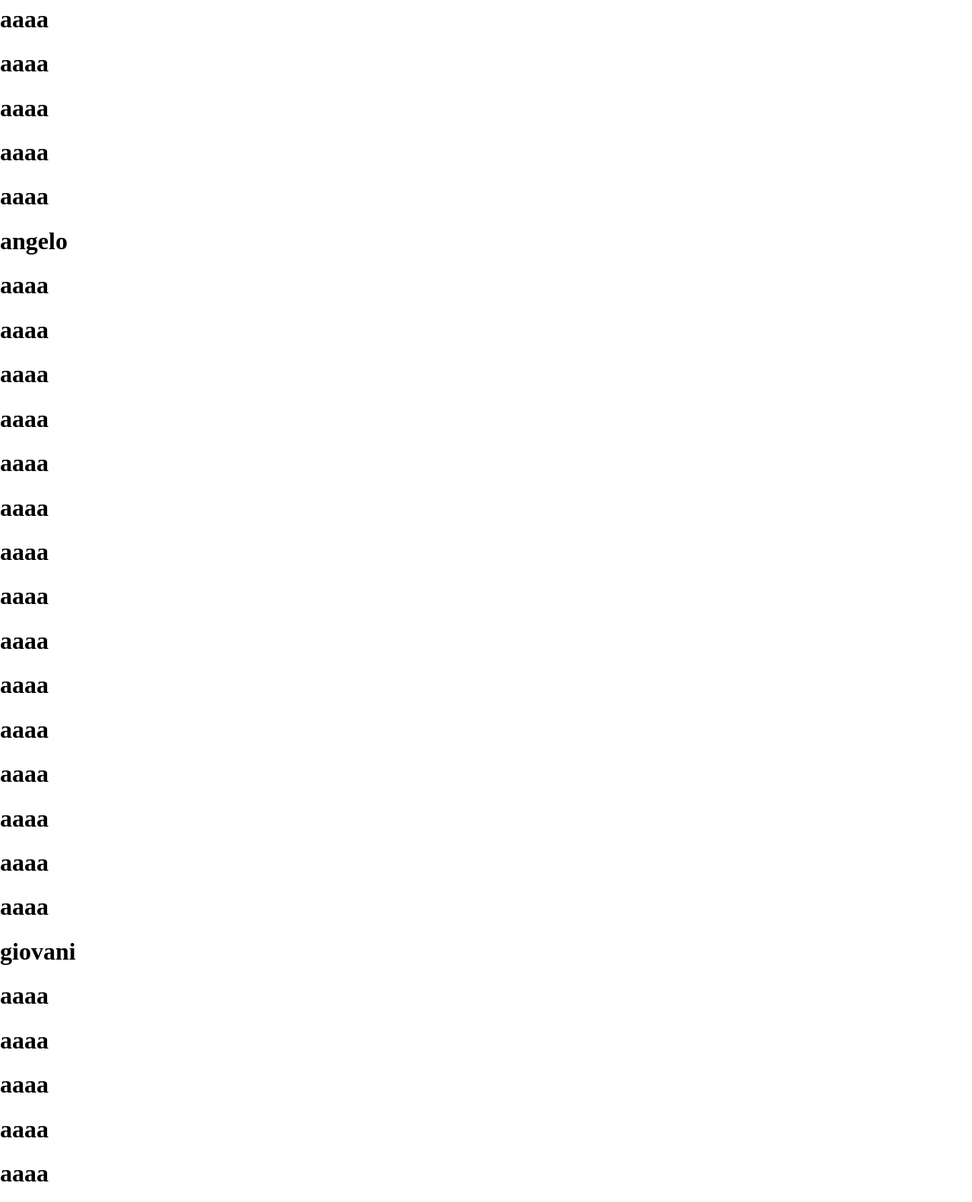
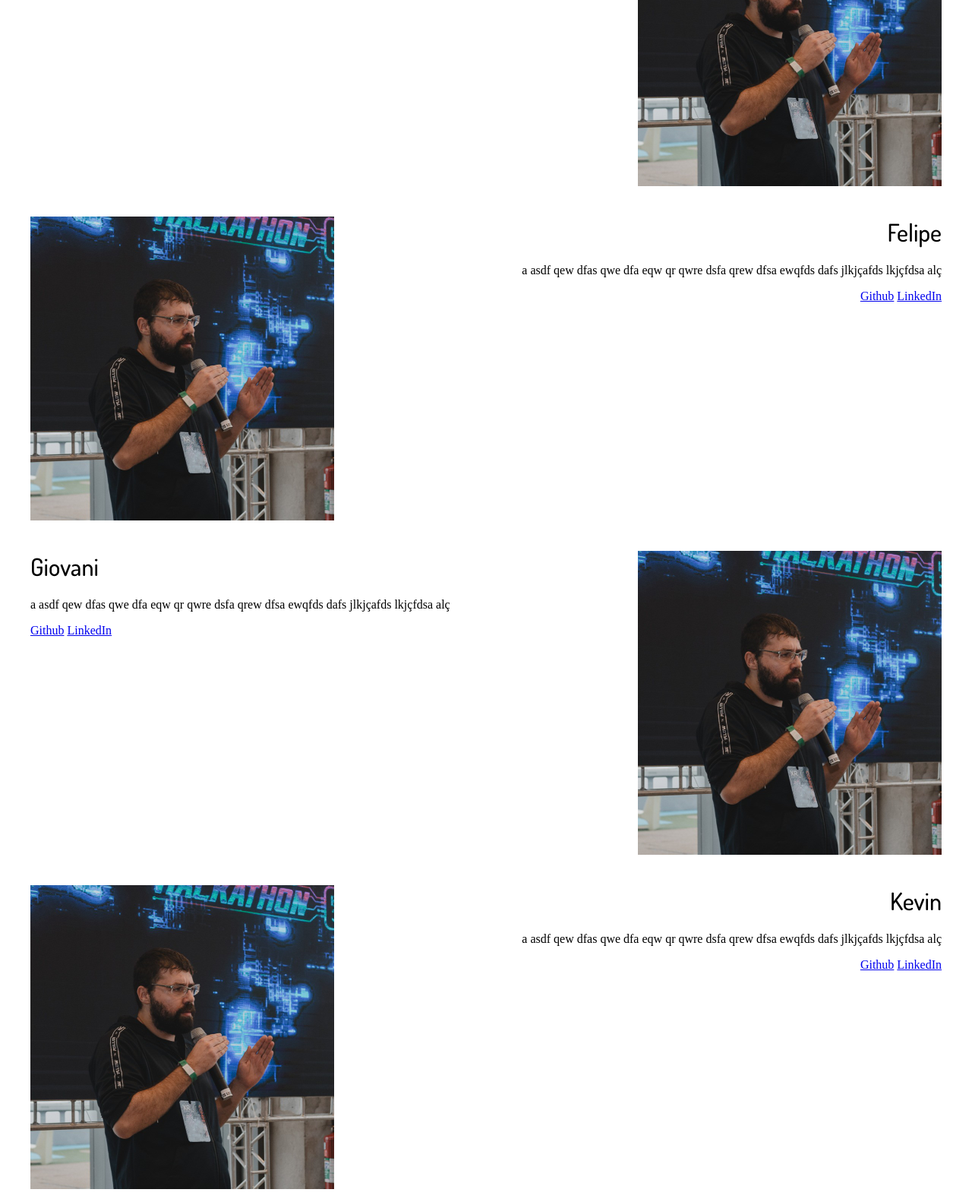
Before and after one commit to FelipeOropeza/Dobslit-Noticias, a plain HTML site: page nossa-equipe/index.html in a window 1280 px wide. Shown: the part 716-2298 px from the top of the page at 76% size. Drawn offline with Linux system fonts and the light colour scheme; files that its build step writes are made by us from their sources; a web font is replaced by a local one.

Commit message:
mirror changes

```diff
--- a/nossa-equipe/index.html
+++ b/nossa-equipe/index.html
@@ -4,66 +4,116 @@
     <meta charset="UTF-8" />
     <meta name="viewport" content="width=device-width, initial-scale=1" />
     <title></title>
-    <link href="css/style.css" rel="stylesheet" />
+
+    <link rel="stylesheet" href="../style/style-navbar.css" />
+    <link href="./style/style.css" rel="stylesheet" />
+    <link href="./style/style-card-report.css" rel="stylesheet" />
+
+    <!-- google fonts -->
+    <link rel="preconnect" href="https://fonts.googleapis.com" />
+    <link rel="preconnect" href="https://fonts.gstatic.com" crossorigin />
+    <link
+      href="https://fonts.googleapis.com/css2?family=Dosis:wght@200..800&display=swap"
+      rel="stylesheet"
+    />
+    <link rel="preconnect" href="https://fonts.googleapis.com" />
+    <link rel="preconnect" href="https://fonts.gstatic.com" crossorigin />
+    <link
+      href="https://fonts.googleapis.com/css2?family=Coda:wght@400;800&display=swap"
+      rel="stylesheet"
+    />
   </head>
   <body>
-    <div id="albert">
-      <h1>albert</h1>
-      <h1>aaaa</h1>
-      <h1>aaaa</h1>
-      <h1>aaaa</h1>
-      <h1>aaaa</h1>
-      <h1>aaaa</h1>
-      <h1>aaaa</h1>
-      <h1>aaaa</h1>
-      <h1>aaaa</h1>
-      <h1>aaaa</h1>
-      <h1>aaaa</h1>
-      <h1>aaaa</h1>
-      <h1>aaaa</h1>
-      <h1>aaaa</h1>
-      <h1>aaaa</h1>
-      <h1>aaaa</h1>
-      <h1>aaaa</h1>
-    </div>
-    <div id="angelo">
-      <h1>angelo</h1>
-      <h1></h1>
-      <h1>aaaa</h1>
-      <h1>aaaa</h1>
-      <h1>aaaa</h1>
-      <h1>aaaa</h1>
-      <h1>aaaa</h1>
-      <h1>aaaa</h1>
-      <h1>aaaa</h1>
-      <h1>aaaa</h1>
-    </div>
-    <div id="felipe">
-      <h1></h1>
-      <h1>aaaa</h1>
-      <h1>aaaa</h1>
-      <h1>aaaa</h1>
-      <h1>aaaa</h1>
-      <h1>aaaa</h1>
-      <h1>aaaa</h1>
-      <h1>aaaa</h1>
-    </div>
-    <div id="giovani">
-      <h1>giovani</h1>
-      <h1>aaaa</h1>
-      <h1>aaaa</h1>
-      <h1>aaaa</h1>
-      <h1>aaaa</h1>
-      <h1>aaaa</h1>
-      <h1>aaaa</h1>
-    </div>
-    <div id="kevim">
-      <h1>kevim</h1>
-      <h1>aaaa</h1>
-      <h1>aaaa</h1>
-      <h1>aaaa</h1>
-      <h1>aaaa</h1>
-      <h1>aaaa</h1>
-    </div>
+    <nav>
+      <div>
+        <a class="home-icon" href="../index.html">
+          <img
+            alt="Logo site"
+            src="../public/Icons/atom.svg"
+            width="40"
+            height="40"
+          />
+          <div>Quantun news</div>
+        </a>
+      </div>
+      <div>
+        <!-- <a href="#">HOME</a> -->
+        <a href="#">Reportagens</a>
+        <!-- <a href="/empresa/index.html">Reportagens</a> -->
+        <a href="#">Nossa equipe</a>
+      </div>
+    </nav>
+    <main>
+      <div class="card-1" id="albert">
+        <img width="400" height="400" src="../public/imgs/giovani.jpeg" />
+        <div>
+          <h1>Albert</h1>
+          <p>
+            a asdf qew dfas qwe dfa eqw qr qwre dsfa qrew dfsa ewqfds dafs
+            jlkjçafds lkjçfdsa alç
+          </p>
+          <div>
+            <a href="#">Github</a>
+            <a href="#">LinkedIn</a>
+          </div>
+        </div>
+      </div>
+      <div class="card-2" id="angelo">
+        <img width="400" height="400" src="../public/imgs/giovani.jpeg" />
+        <div>
+          <h1>Angelo</h1>
+          <p>
+            a asdf qew dfas qwe dfa eqw qr qwre dsfa qrew dfsa ewqfds dafs
+            jlkjçafds lkjçfdsa alç
+          </p>
+          <div>
+            <a href="#">Github</a>
+            <a href="#">LinkedIn</a>
+          </div>
+        </div>
+      </div>
+      <div class="card-1" id="felipe">
+        <img width="400" height="400" src="../public/imgs/giovani.jpeg" />
+        <div>
+          <h1>Felipe</h1>
+          <p>
+            a asdf qew dfas qwe dfa eqw qr qwre dsfa qrew dfsa ewqfds dafs
+            jlkjçafds lkjçfdsa alç
+          </p>
+          <div>
+            <a href="#">Github</a>
+            <a href="#">LinkedIn</a>
+          </div>
+        </div>
+      </div>
+      <div class="card-2" id="giovani">
+        <img width="400" height="400" src="../public/imgs/giovani.jpeg" />
+        <div>
+          <h1>Giovani</h1>
+          <p>
+            a asdf qew dfas qwe dfa eqw qr qwre dsfa qrew dfsa ewqfds dafs
+            jlkjçafds lkjçfdsa alç
+          </p>
+          <div>
+            <a href="#">Github</a>
+            <a href="#">LinkedIn</a>
+          </div>
+        </div>
+      </div>
+      <div class="card-1" id="kevin">
+        <img width="400" height="400" src="../public/imgs/giovani.jpeg" />
+        <div>
+          <h1>Kevin</h1>
+          <p>
+            a asdf qew dfas qwe dfa eqw qr qwre dsfa qrew dfsa ewqfds dafs
+            jlkjçafds lkjçfdsa alç
+          </p>
+          <div>
+            <a href="#">Github</a>
+            <a href="#">LinkedIn</a>
+          </div>
+        </div>
+      </div>
+    </main>
   </body>
 </html>
--- /dev/null
+++ b/nossa-equipe/style/style-card-report.css
@@ -0,0 +1,30 @@
+.card-1 {
+  display: flex;
+  flex-direction: row;
+  text-align: left;
+  justify-content: space-between;
+  margin-bottom: 40px;
+}
+.card-1 h1 {
+  text-align: right;
+  font-family: "Dosis";
+  font-weight: 500;
+  margin-top: 0px;
+}
+
+.card-1 div {
+  text-align: right;
+}
+.card-2 {
+  display: flex;
+  flex-direction: row-reverse;
+  text-align: left;
+  justify-content: space-between;
+  margin-bottom: 40px;
+}
+.card-2 h1 {
+  text-align: left;
+  font-family: "Dosis";
+  margin-top: 0px;
+  font-weight: 500;
+}
--- /dev/null
+++ b/nossa-equipe/style/style.css
@@ -0,0 +1,17 @@
+:root {
+  --acent: #d9d9d9;
+  --color-terciary: #508c9b;
+  font-family: Coda;
+  margin: 0px;
+  padding: 0px;
+}
+
+body {
+  margin: 0px;
+  padding: 0px;
+}
+
+main {
+  padding: 0px 40px;
+  margin-top: 60px;
+}
--- a/style/hero.css
+++ b/style/hero.css
@@ -14,6 +14,7 @@
 }
 
 .hero p {
+  text-align: justify;
   max-width: 80%;
 }
 
```
Also changed, not shown: index.html (+20 -8 lines), style/style-footer.css (+18 -1 lines), public/Icons/atom.svg (added).
